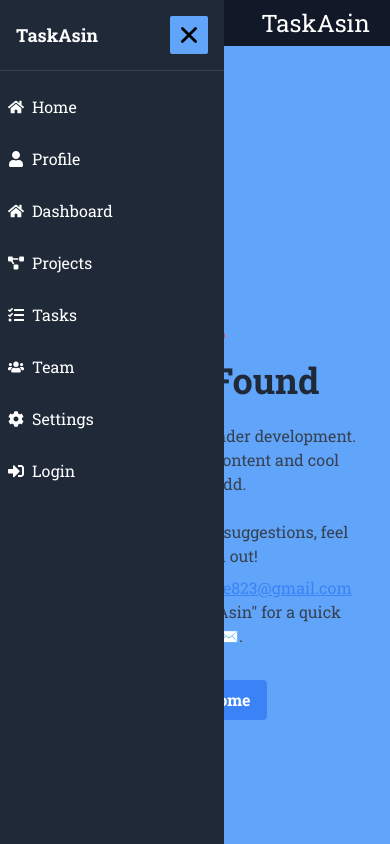
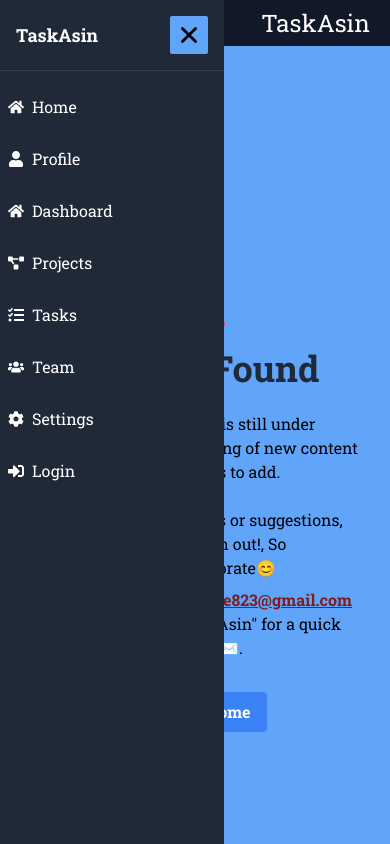
Before and after one commit to Asin-Junior-Honore/CODSOFT_Projectmanagement_tool_webapp, a React (Vite) app in the folder client/: page /articles/best-practices in a window 390 px wide. Built offline with nearby package versions, Linux system fonts and the light colour scheme.

Commit message:
responsiveness++

```diff
--- a/client/src/components/Notfound.tsx
+++ b/client/src/components/Notfound.tsx
@@ -12,15 +12,15 @@ const NotFoundPage: React.FC = () => {
             </div>
 
             {/* Playful Message */}
-            <p className="text-gray-700 sm:text-lg md:text-xl lg:text-2xl mt-6">
-                Oops! This page is still under development. I am thinking of new content and cool things to add.
+            <p className=" sm:text-lg md:text-xl lg:text-2xl mt-6">
+                Sorry!🙇 This page is still under development. I am thinking of new content and cool things to add.
             </p>
 
             {/* Contact Information */}
-            <div className="text-gray-700 mt-6 space-y-2 sm:space-y-3 lg:space-y-4">
-                <p>If you have any ideas or suggestions, feel free to reach out!</p>
+            <div className=" mt-6 space-y-2 sm:space-y-3 lg:space-y-4">
+                <p>💡If you have any ideas or suggestions, feel free to reach out!, So <br /> we can collaborate😊</p>
                 <p>
-                    Contact me at <a href="mailto:asinhonore823@gmail.com" className="text-blue-500 underline">asinhonore823@gmail.com</a> with the subject "TaskAsin" for a quick response ✉️.
+                    Contact me at <a href="mailto:asinhonore823@gmail.com" className="text-red-900 underline"><strong>asinhonore823@gmail.com</strong></a> with the subject "TaskAsin" for a quick response ✉️.
                 </p>
             </div>
 
--- a/client/src/pages/Home.tsx
+++ b/client/src/pages/Home.tsx
@@ -7,7 +7,7 @@ const HomePage = () => {
             {/* Hero Section */}
             <div className="text-center">
                 <h1 className="text-4xl font-bold text-gray-800">Welcome to Asin ProjectManager</h1>
-                <p className="text-gray-600 mt-4">
+                <p className="mt-4">
                     The ultimate tool for managing your projects, tasks, and teams efficiently.
                 </p>
                 <Link
```
